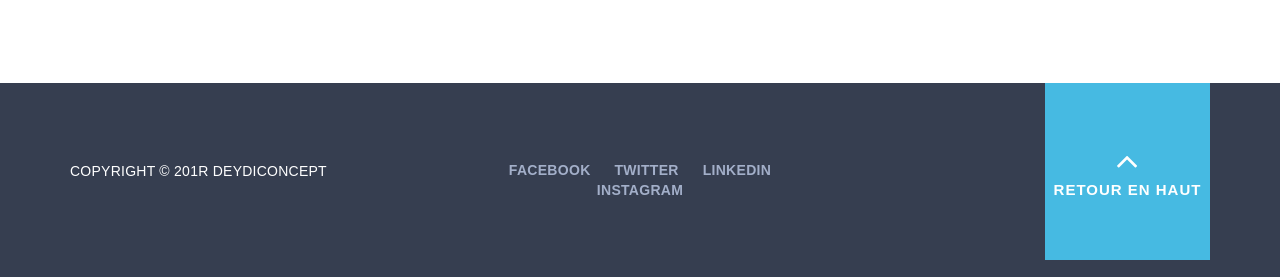
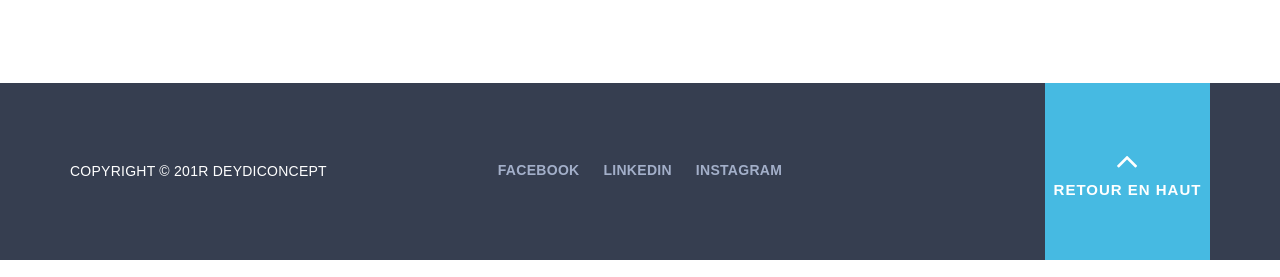
Before and after one commit to Deydiconcept/Deydiconcept.github.io, a plain HTML site: page index.html in a window 1280 px wide. Shown: the part 3864-4141 px from the top of the page. Drawn offline with nearby package versions, Linux system fonts and the light colour scheme; some packages are replaced by stand-ins of ours.

Commit message:
Update index.html

```diff
--- a/index.html
+++ b/index.html
@@ -411,7 +411,6 @@ http://www.templatemo.com/tm-508-DEYDICONCEPT
                     <div class="col-md-4 col-sm-12">
                         <ul class="social-icons">
                             <li><a href="#">Facebook</a></li>
-                            <li><a href="#">Twitter</a></li>
                             <li><a href="#">Linkedin</a></li>
                             <li><a href="#">Instagram</a></li>
                         </ul>
```
